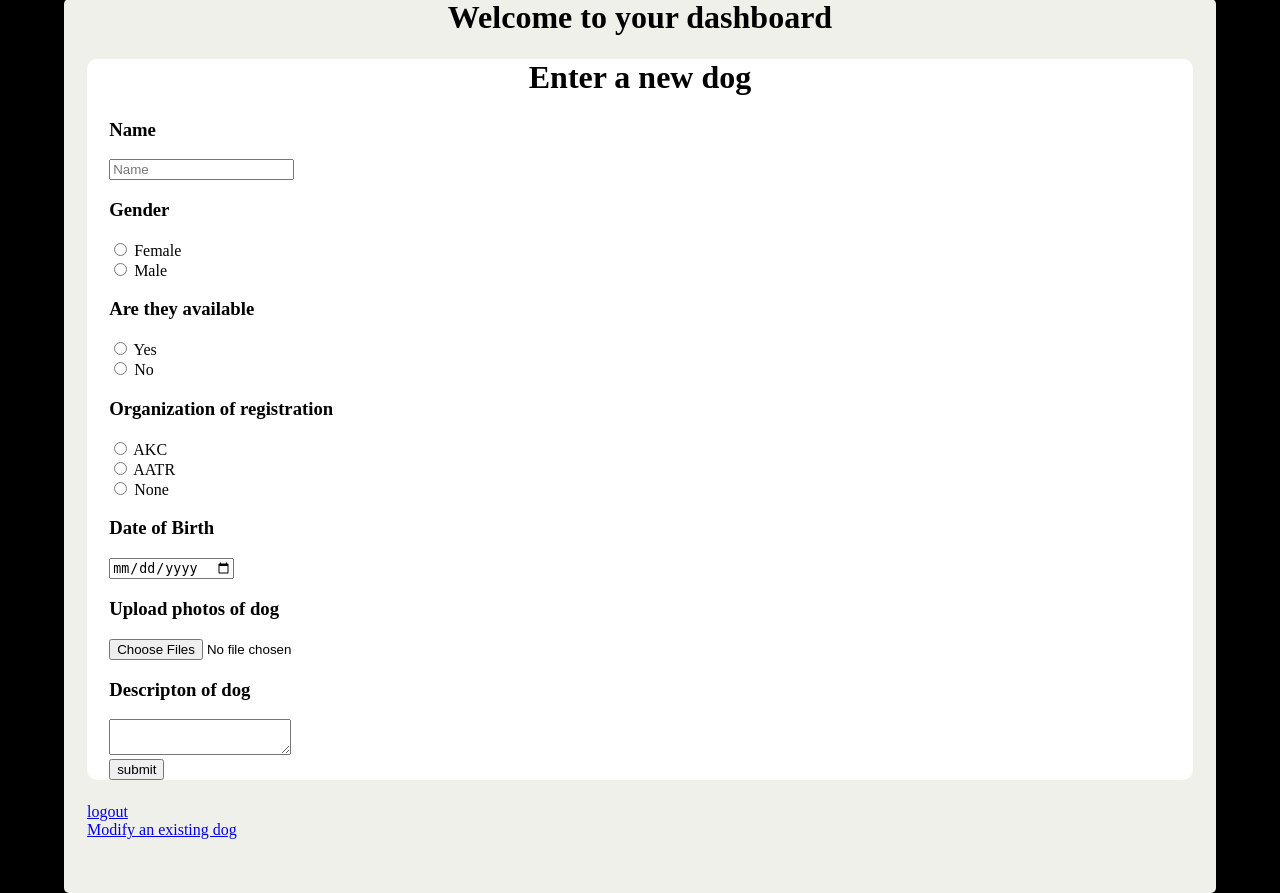
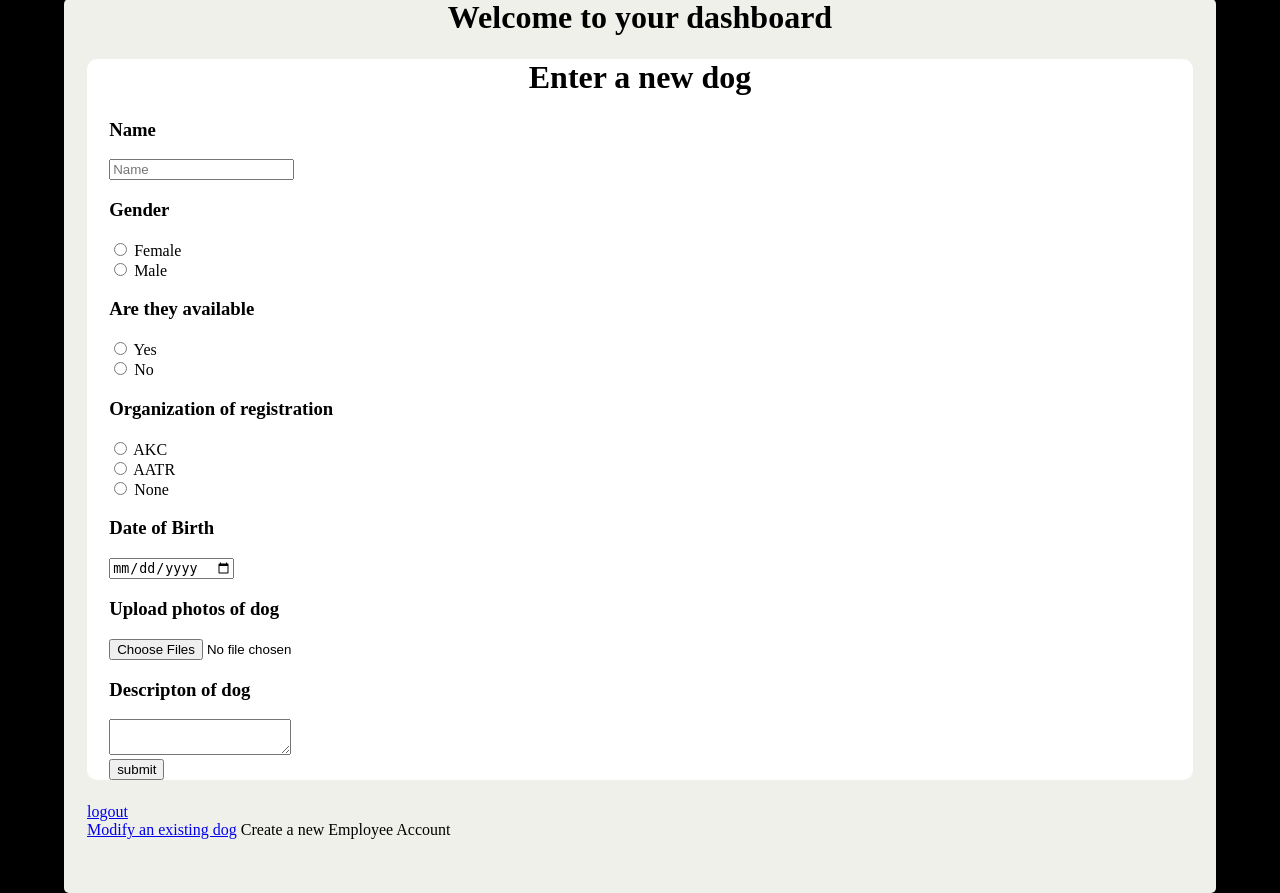
Before and after one commit to MoonBasedKas/SouthernROCAiredalesWebsite, a Flask app: page /admin in a window 1280 px wide. Shown: the part 102-995 px from the top of the page. Run offline with Flask 3, Linux system fonts and the light colour scheme; a user stored in the database is signed in.

Commit message:
Add new admin control link

```diff
--- a/app/templates/admin.html
+++ b/app/templates/admin.html
@@ -66,6 +66,7 @@
             <p class="paragraph">
                 <a href="/logout">logout</a><br>
                 <a href="/admin/dogs">Modify an existing dog</a>
+                <a>Create a new Employee Account</a>
             </p>
 
         </div>
```
